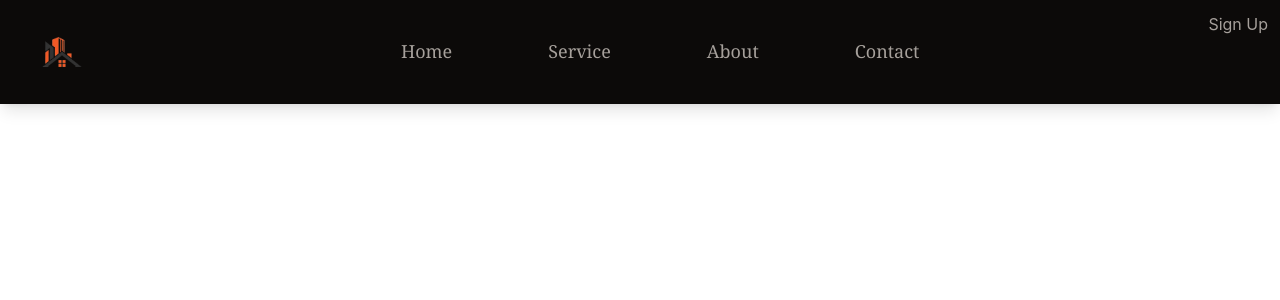
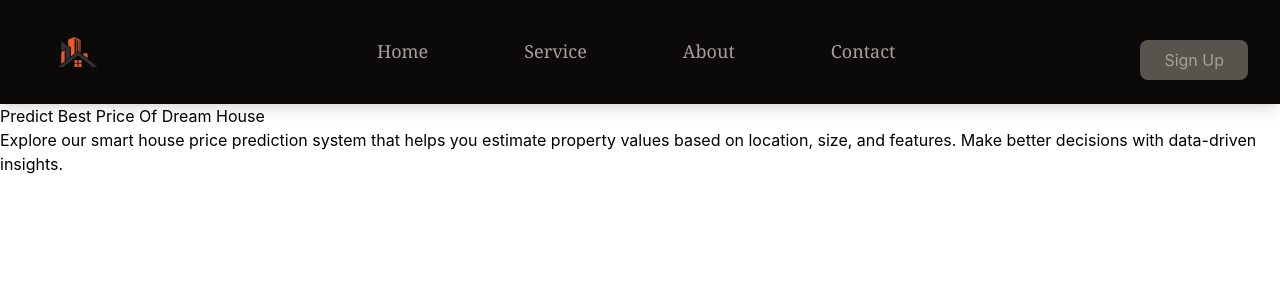
Before and after one commit to niyomugaboetiene/ML.projects.io, a React (Vite) app in the folder Data Science Project/Real Estate Price prediction/client/: page / in a window 1280 px wide. Shown: the top 300 px of the page. Built offline with nearby package versions, Linux system fonts and the light colour scheme.

Commit message:
[Coding] building client side

```diff
--- a/Data Science Project/Real Estate Price prediction/client/src/pages/Home.jsx
+++ b/Data Science Project/Real Estate Price prediction/client/src/pages/Home.jsx
@@ -5,9 +5,9 @@ const HomeComponent = () => {
 
 
     return (
-        <div className="bg-stone-950 shadow-lg">
-            <div className="flex p-3 justify-between ">
-                <img src={vector} alt="Logo" className="w-25 "/>
+        <div className="">
+            <div className="bg-stone-950  flex p-3 justify-between shadow-lg">
+                <img src={vector} alt="Logo" className="w-25 relative left-4 hover:scale-150 transition duration-200" title="Logo"/>
                 <nav className="justify-between space-x-24 flex text-stone-400 font-serif items-center text-[18px]">
                    <Link className="hover:text-stone-500 transition-colors">Home</Link>
                    <Link className="hover:text-stone-500 transition-colors">Service</Link>
@@ -16,9 +16,17 @@ const HomeComponent = () => {
                 </nav>
 
              <div>
-                <button className="text-stone-400">Sign Up</button>
+                <button className="text-stone-400 relative right-5 top-7 bg-stone-600 px-6 py-2 rounded-lg hover:bg-stone-700 transition-colors">Sign Up</button>
 
              </div>
+            </div>
+
+            <div>
+                <div>
+                    <h1>Predict Best Price Of Dream House</h1>
+
+                  <p>Explore our smart house price prediction system that helps you estimate property values based on location, size, and features. Make better decisions with data-driven insights.</p>
+                </div>
             </div>
         </div>
     )
```
Also changed, not shown: Data Science Project/Real Estate Price prediction/client/src/assets/house.jpg (added).
